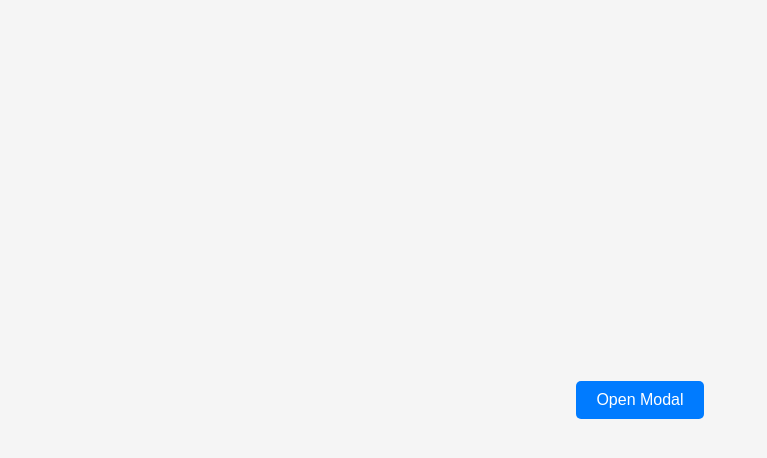
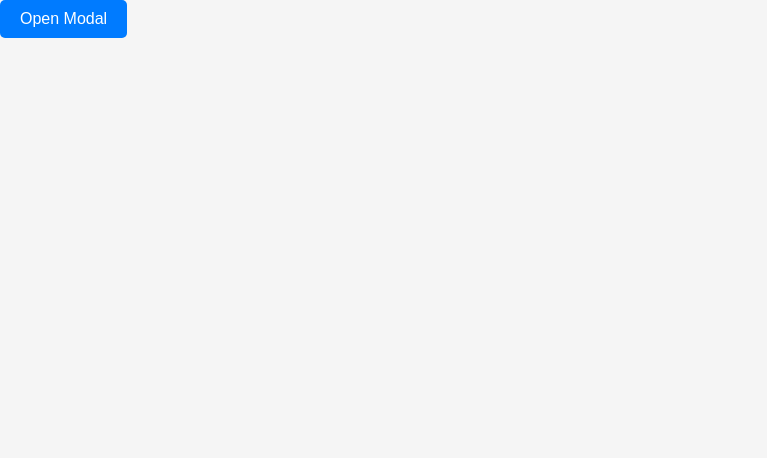
Before and after one commit to acciojob/css-modal-jitendrakumar07, a website: page main.html in a window 1280 px wide. Shown: the whole page, without its empty margins (0-767 px from the left). Drawn offline with Linux system fonts and the light colour scheme.

Commit message:
created a submission

```diff
--- a/styles.css
+++ b/styles.css
@@ -10,7 +10,7 @@
 
         /* Page Styling */
         body {
-            display: flex;
+            display: black;
             justify-content: center;
             align-items: center;
             height: 100vh;
```
